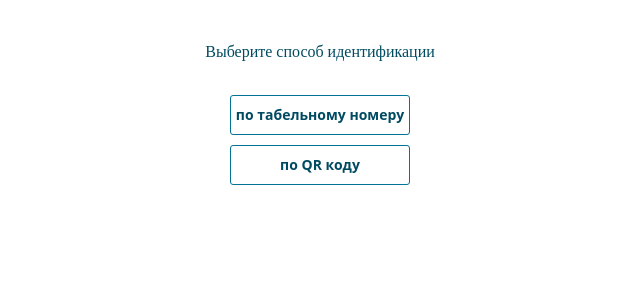
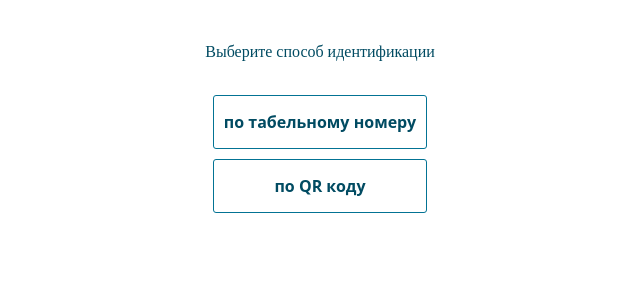
Before and after one commit to arsenievtver/ias-mobile, a React (Vite) app: page / in a window 1280 px wide. Shown: the top 300 px of the page, without its empty margins (320-960 px from the left). Built offline with nearby package versions, Linux system fonts and the light colour scheme.

Commit message:
старница терминала кнопки ввода и формы

```diff
--- a/src/components/Input/Input.module.css
+++ b/src/components/Input/Input.module.css
@@ -1,5 +1,5 @@
 .input {
-    font-size: 17px;
+    font-size: 16px;
     font-style: normal;
     font-weight: 400;
     color: var(--color_text_default);
@@ -7,12 +7,12 @@
     background: #FFF;
     box-shadow: 15px 20px 45px 1px rgba(233, 233, 233, 0.25);
     border-radius: 10px;
-    padding: 20px;
+    padding: 10px;
 }
 
 .input::placeholder {
     color: var(--color_text_default_trans);
-    font-size: 17px;
+    font-size: 16px;
     font-style: normal;
     font-weight: 400;
 }
--- a/src/components/button/Button.module.css
+++ b/src/components/button/Button.module.css
@@ -1,6 +1,6 @@
 .button {
     font-family: var(--font_default), sans-serif;
-    font-size: 14px;
+    font-size: 16px;
     font-weight: 600;
     color: var(--color_text_default);
     text-align: center;
@@ -11,7 +11,7 @@
     white-space: nowrap;
     border: 1px solid var(--color_primary_default);
     border-radius: 3px;
-    padding: 5px;
+    padding: 10px;
     background: none transparent;
     cursor: pointer;
     user-select: none;
--- a/src/pages/terminal.jsx
+++ b/src/pages/terminal.jsx
@@ -104,6 +104,8 @@ const Terminal = () => {
 					<h3>Введите Ваш табельный номер:</h3>
 					<InputForm
 						type="number"
+						inputMode="numeric"    // открывает цифровую клавиатуру
+						pattern="[0-9]*"
 						placeholder="Табельный номер"
 						value={tabNumber}
 						onChange={(e) => setTabNumber(e.target.value)}
```
